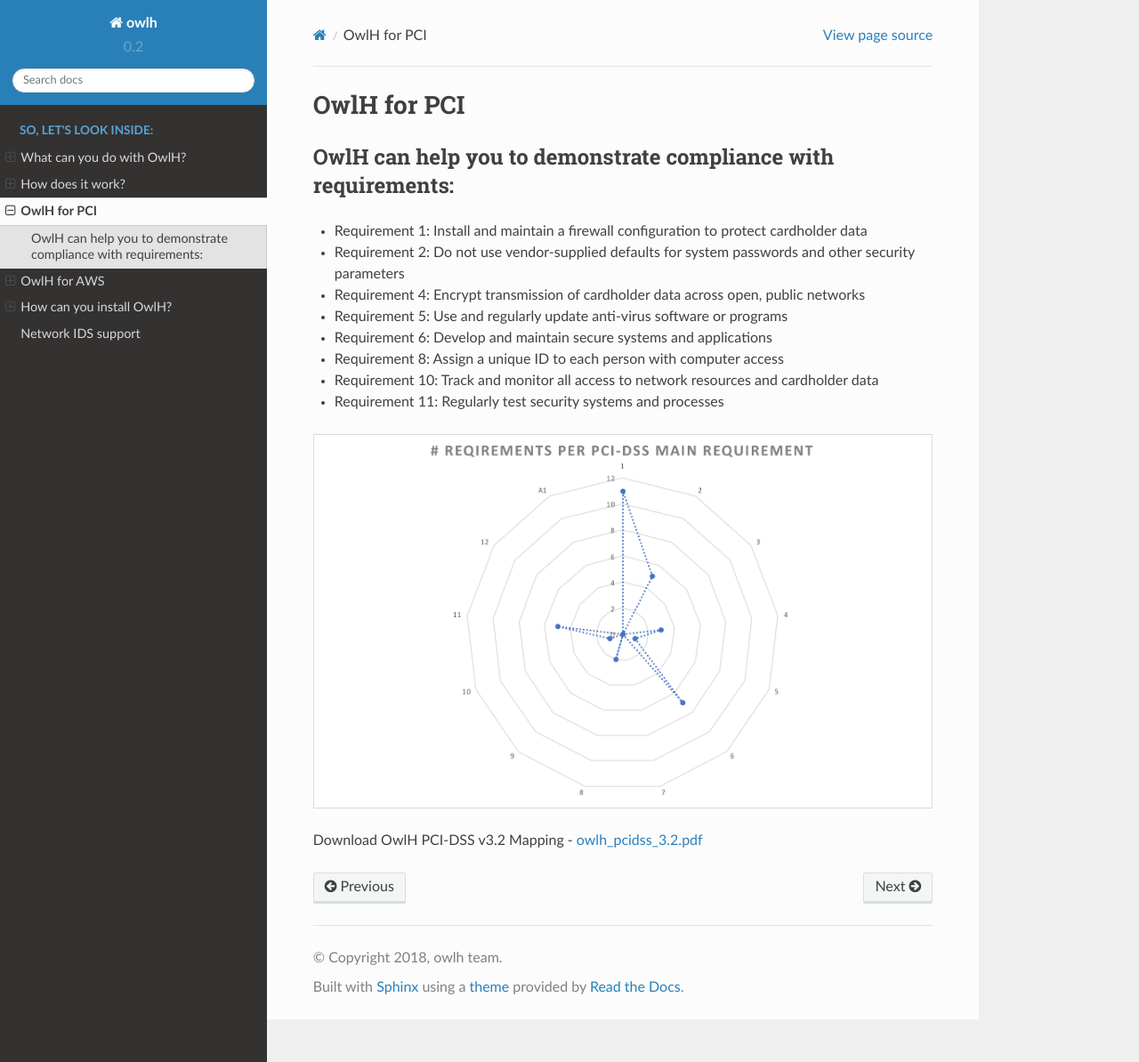
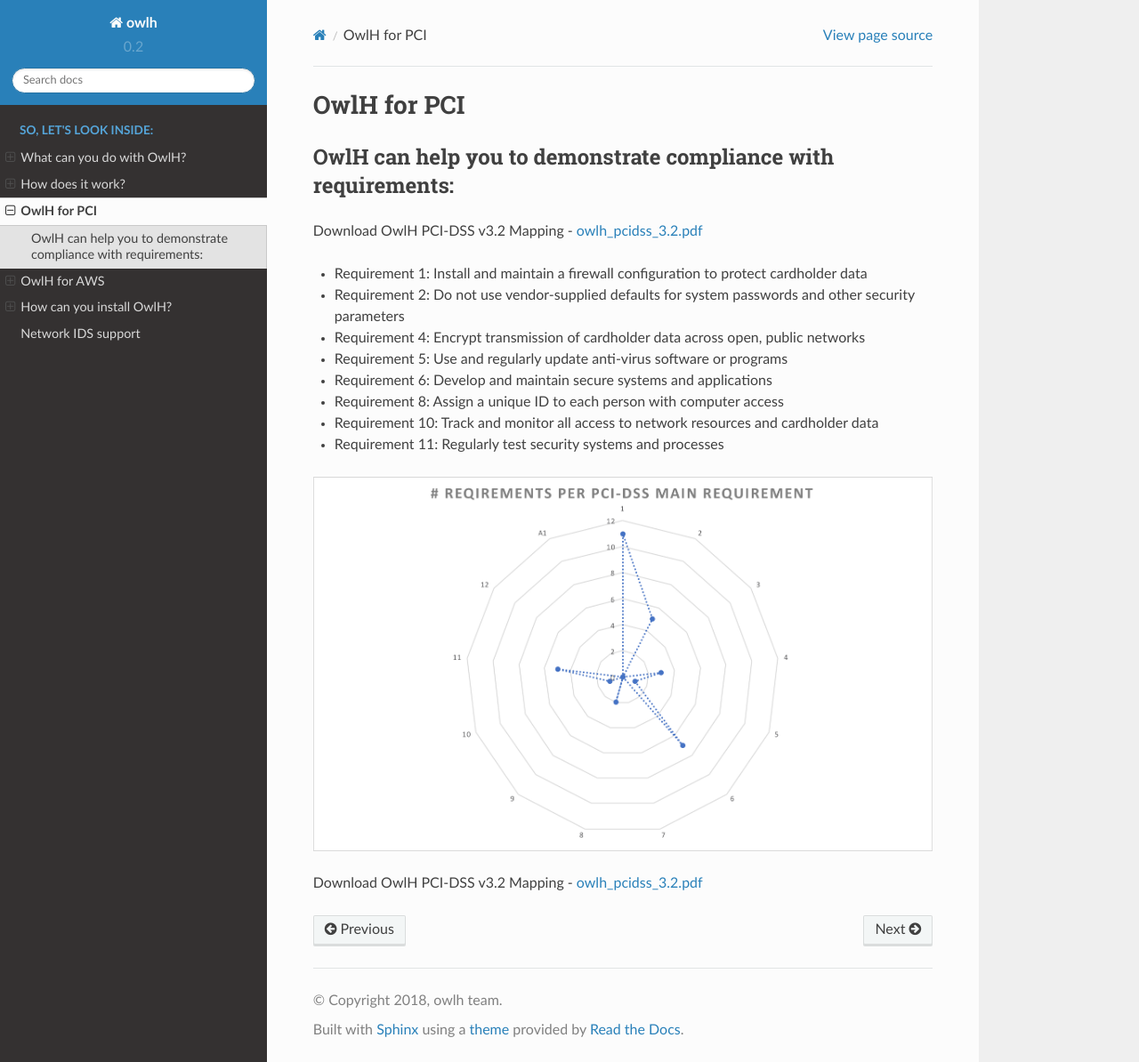
Before and after one commit to austinsonger/documentation, a Sphinx documentation site: the page built from source/main/OwlHPCI.rst, in a window 1280 px wide and 1194 px high. Shown: the whole window at 89% size. Built offline with Sphinx 7.4.7 and the Read the Docs theme 2.0.0, drawn with Linux system fonts in a browser that asks for light colours.

Commit message:
-- +PCI --

```diff
--- a/source/main/OwlHPCI.rst
+++ b/source/main/OwlHPCI.rst
@@ -3,6 +3,8 @@ OwlH for PCI
 
 OwlH can help you to demonstrate compliance with requirements:
 --------------------------------------------------------------
+
+Download OwlH PCI-DSS v3.2 Mapping - `owlh_pcidss_3.2.pdf`_
 
 * Requirement 1: Install and maintain a firewall configuration to protect cardholder data
 * Requirement 2: Do not use vendor-supplied defaults for system passwords and other security parameters
```
Also changed, not shown: 4 other files.
